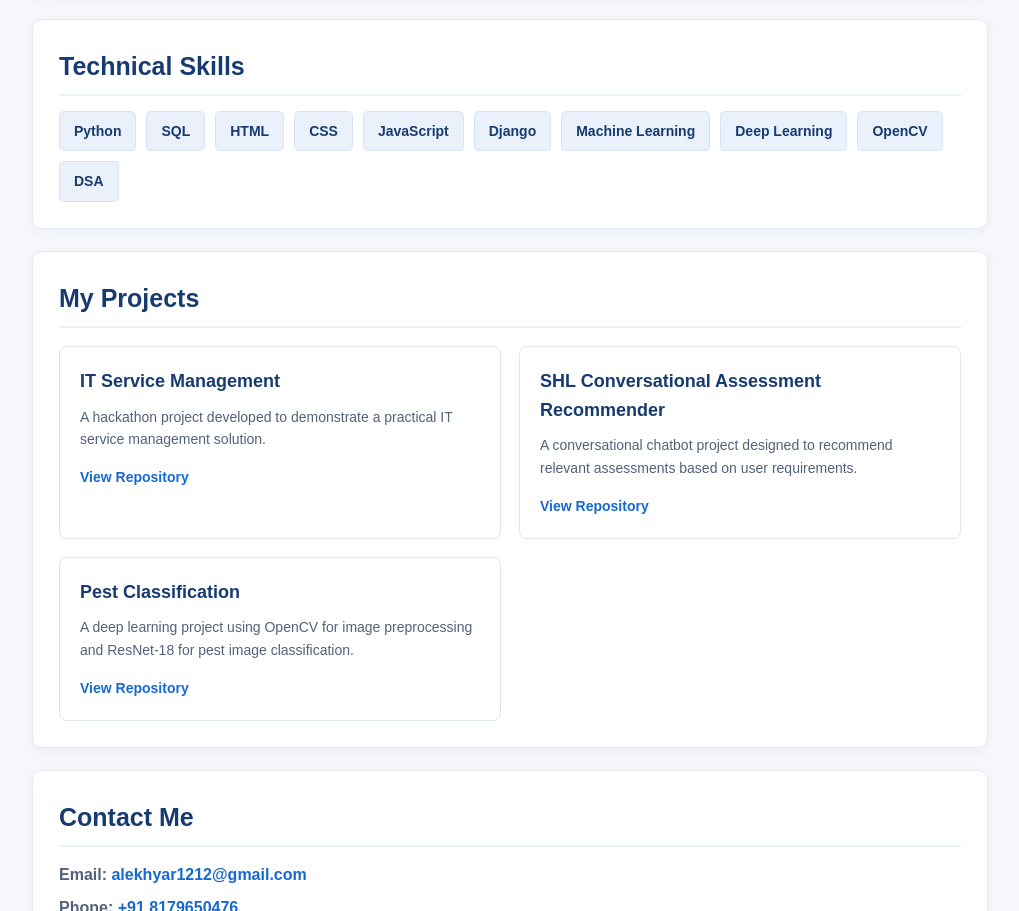
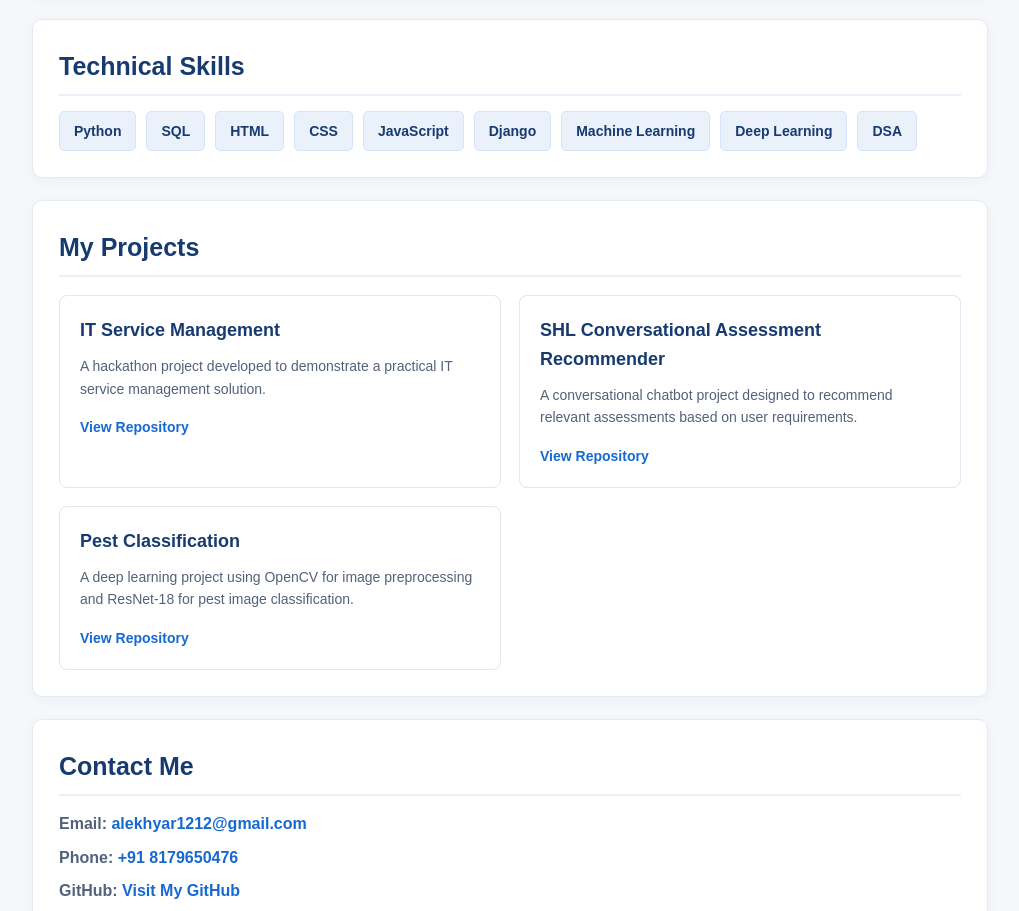
Before and after one commit to allu121212/alekhya_talla-portfolio, a plain HTML site: page index.html in a window 1280 px wide. Shown: the part 963-1874 px from the top of the page, without its empty margins (130-1149 px from the left). Drawn offline with Linux system fonts and the light colour scheme.

Commit message:
Add files via upload

```diff
--- a/index.html
+++ b/index.html
@@ -83,7 +83,6 @@
                 <span>Django</span>
                 <span>Machine Learning</span>
                 <span>Deep Learning</span>
-                <span>OpenCV</span>
                 <span> DSA </span>
             </div>
         </section>
```
